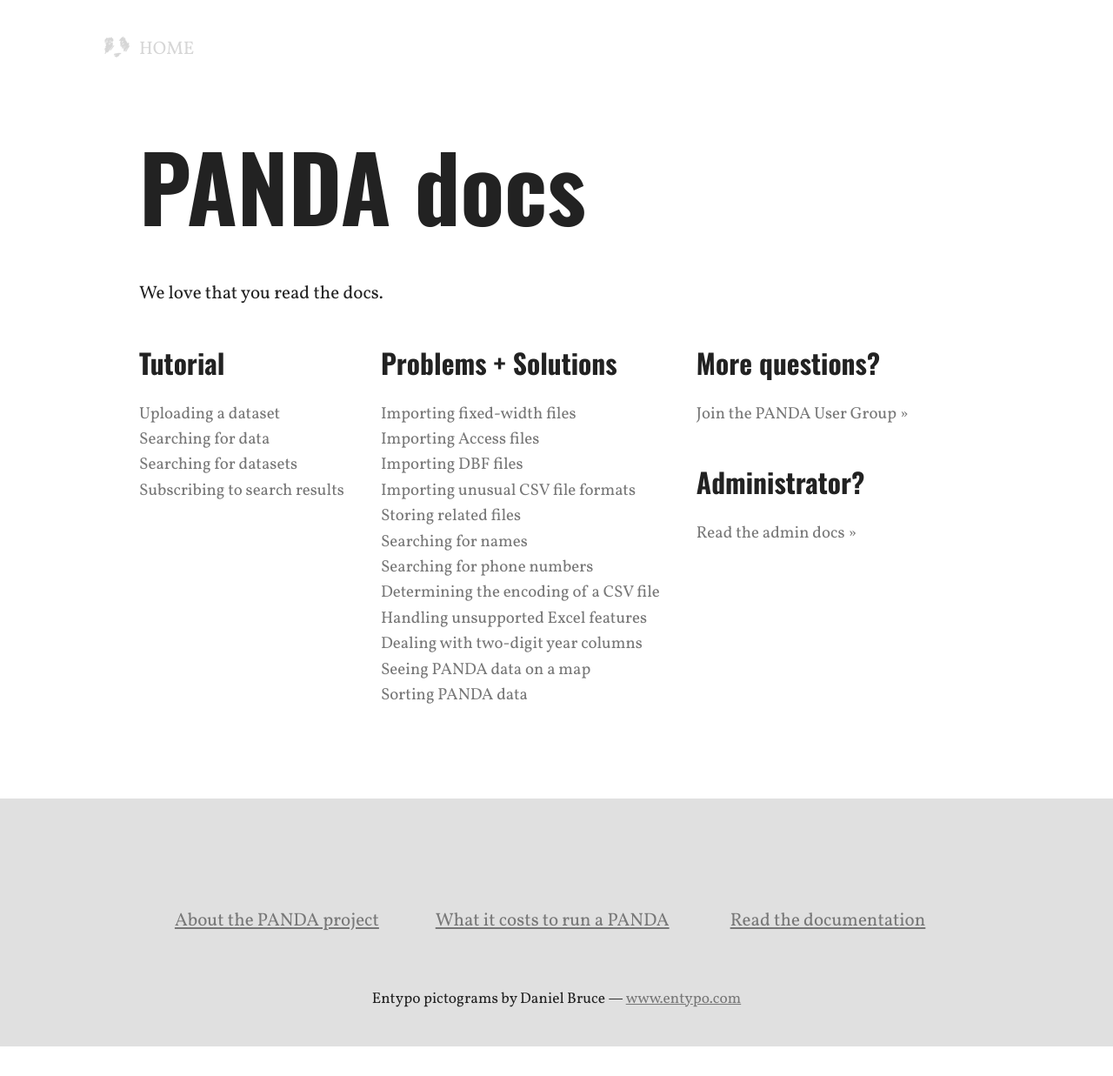
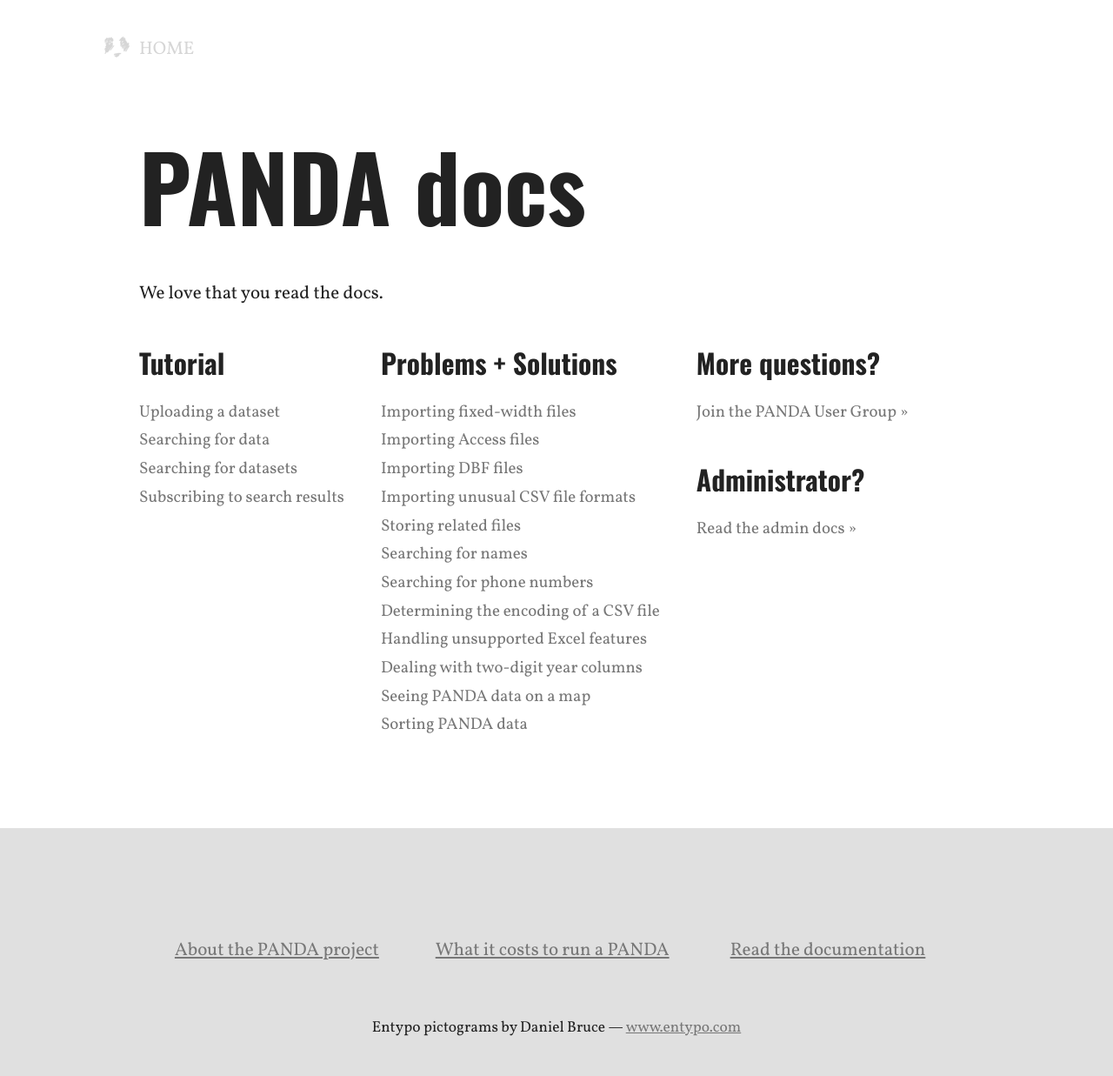
Before and after one commit to pandaproject/pandaproject.github.com, a Jekyll site: the page built from docs/index.html, in a window 1280 px wide. Shown: the whole page at 87% size. Built offline with Jekyll 4.4.1, drawn with Linux system fonts in a browser that asks for light colours; some web fonts are replaced; Markdown is read by kramdown in place of the engine named in the settings; before the commit the page ends 1203 px from its top, so only the background shows below that.

Commit message:
make the doc links bigger

```diff
--- a/stylesheets/main.css
+++ b/stylesheets/main.css
@@ -263,21 +263,22 @@
 }
 
 #docs-home div.group {
-    float:left;
+    float: left;
 }
 
 #docs-home ul {
-    padding:0;
-    margin-right:2em;
+    padding: 0;
+    margin-right: 2em;
+    list-style: none;
 }
 
 #docs-home li {
-    list-style:none;
+    font-size: .9em;
+    margin-bottom: .33em;
 }
 
 #docs-home li a {
     text-decoration: none;
-    font-size: .9em;
 }
 
 @media only screen and (max-width: 1040px) {
@@ -301,6 +302,12 @@
     }
     #how ol {
         padding: 0;
+    }
+    #docs-home ul {
+        margin-right: 3em;
+    }
+    #docs-home li {
+        font-size: 1em;
     }
 }
 
@@ -332,6 +339,9 @@
         margin-top: 0;
         padding-top: 0;
     }
+    #docs-home li {
+        font-size: 1.2em;
+    }
 }
 
 @media only screen and (max-width: 540px) {
@@ -350,6 +360,9 @@
     }
     #why li {
         padding-left: 1.5em;
+    }
+    #docs-home ul {
+        margin-right: 0;
     }
 }
 
```
